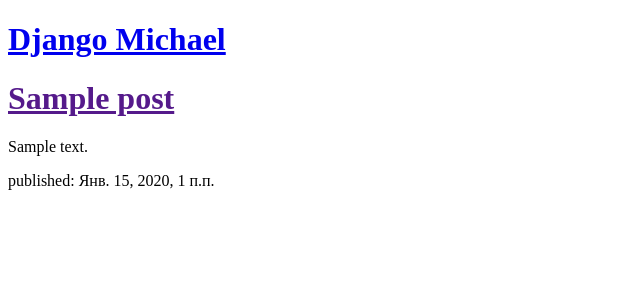
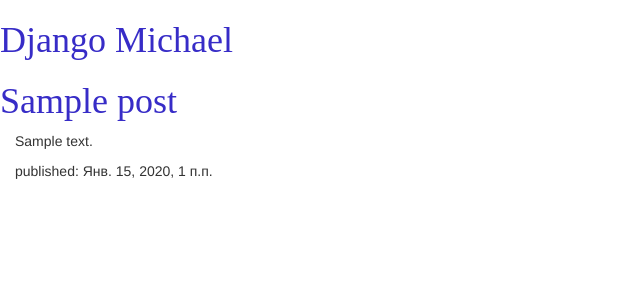
Before and after one commit to yoorchenko/my-first-blog, a Django app: page / in a window 1280 px wide. Shown: the top 300 px of the page, without its empty margins (0-640 px from the left). Run offline with Django 3.2, Linux system fonts and the light colour scheme; tables that the repository leaves empty hold one stand-in row (values such as "Sample post"); some libraries are stand-ins or nearby versions.

Commit message:
Start CSS

```diff
--- a/blog/models.py
+++ b/blog/models.py
@@ -8,8 +8,8 @@
     author = models.ForeignKey(settings.AUTH_USER_MODEL, on_delete=models.CASCADE)
     title = models.CharField(max_length=200)
     text = models.TextField()
-    create_date = models.DateTimeField(default=timezone.now)
-    published_date = models.DateTimeField(blank=True, null=True)
+    create_date = models.DateTimeField(default=timezone.now, blank=True, null=True)
+    published_date = models.DateTimeField(default=timezone.now, blank=True, null=True)
 
     def publish(self):
         self.published_date = timezone.now()
--- /dev/null
+++ b/blog/static/css/blog.css
@@ -0,0 +1,8 @@
+h1 a {
+	color: #372CC7;
+	font-family: 'Ibarra Real Nova', serif;
+}
+
+p {
+	padding-left: 15px;
+}
--- a/blog/templates/blog/post_list.html
+++ b/blog/templates/blog/post_list.html
@@ -1,7 +1,13 @@
+{% load static %}
+
 <!DOCTYPE html>
 <html>
 <head>
 	<title>Michael`s blog</title>
+	<link rel="stylesheet" href="//maxcdn.bootstrapcdn.com/bootstrap/3.2.0/css/bootstrap.min.css">
+	<link rel="stylesheet" href="//maxcdn.bootstrapcdn.com/bootstrap/3.2.0/css/bootstrap-theme.min.css">
+	<link rel="stylesheet" href="{% static 'css/blog.css' %}">
+	<link href="https://fonts.googleapis.com/css?family=Lobster&subset=latin,cyrillic" rel="stylesheet" type="text/css">
 </head>
 <body>
 	<div>
@@ -11,6 +17,7 @@
 	<h1><a href = "">{{post.title}}</a></h1>
 	<p>{{post.text|linebreaksbr}}</p>
 	<p>published: {{post.published_date}}</p>
+
 {% endfor %}
 </body>
 </html>
```
Also changed, not shown: blog/migrations/0002_auto_20200117_1938.py (added).
